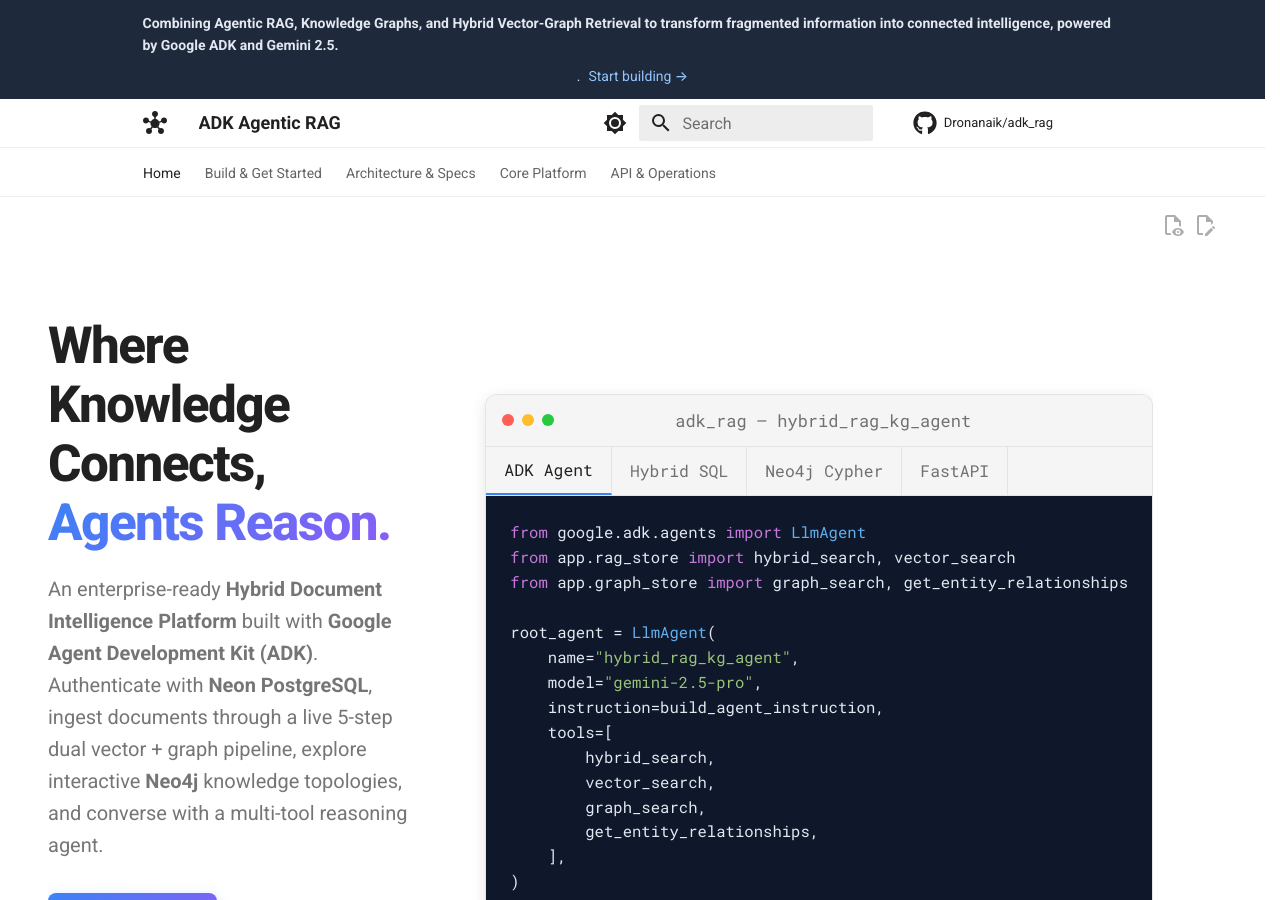
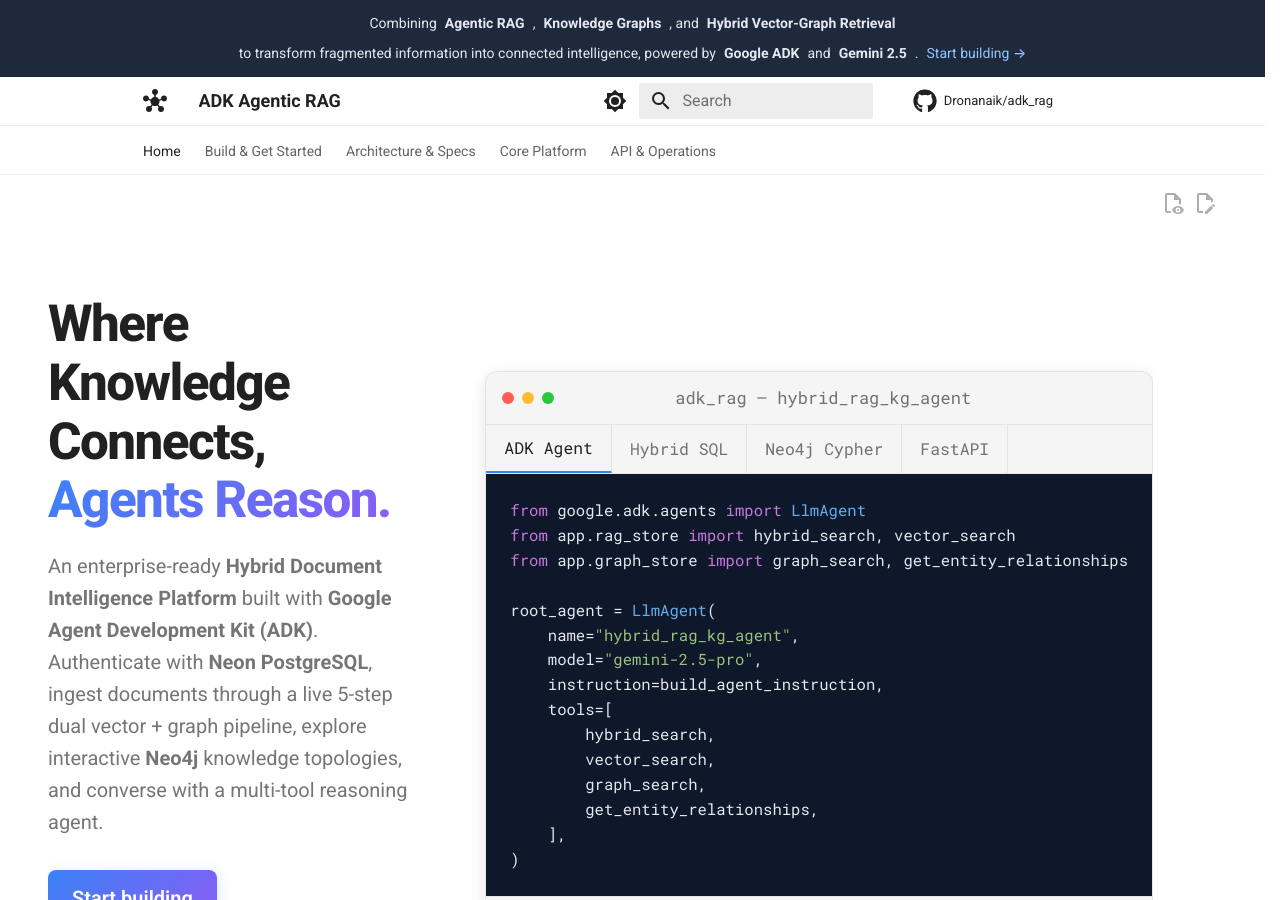
Before and after one commit to Dronanaik/adk_rag, an MkDocs documentation site: the page built from docs/index.md, in a window 1280 px wide and 900 px high. Built offline with MkDocs 1.6.1 and Material for MkDocs 9.7.7, drawn with Linux system fonts in a browser that asks for light colours; comment, search, counter and statistics services are not loaded.

```diff
--- a/mkdocs.yml
+++ b/mkdocs.yml
@@ -1,5 +1,5 @@
 site_name: ADK Agentic RAG
-site_description: Hybrid Document Intelligence Platform powered by Google ADK, Gemini, Neon PostgreSQL (pgvector), and Neo4j Knowledge Graph.
+site_description: Combining Agentic RAG, Knowledge Graphs, and Hybrid Vector-Graph Retrieval to transform fragmented information into connected intelligence, powered by Google ADK and Gemini 2.5.
 site_url: https://dronanaik.github.io/adk_rag/
 repo_url: https://github.com/Dronanaik/adk_rag
 repo_name: Dronanaik/adk_rag
--- a/overrides/main.html
+++ b/overrides/main.html
@@ -3,12 +3,12 @@
 {% block extrahead %}
   <meta property="og:type" content="website">
   <meta property="og:title" content="ADK Agentic RAG + Knowledge Graph">
-  <meta property="og:description" content="Where Knowledge Connects, Agents Reason, and Intelligence Emerges — Hybrid Vector (Neon pgvector) + Knowledge Graph (Neo4j) powered by Google ADK & Gemini.">
+  <meta property="og:description" content="Combining Agentic RAG, Knowledge Graphs, and Hybrid Vector-Graph Retrieval to transform fragmented information into connected intelligence, powered by Google ADK and Gemini 2.5.">
 {% endblock %}
 
 {% block announce %}
 <span class="announce-item">
-  <strong>Combining Agentic RAG, Knowledge Graphs, and Hybrid Vector-Graph Retrieval to transform fragmented information into connected intelligence, powered by Google ADK and Gemini 2.5.</strong>.
+  Combining <strong>Agentic RAG</strong>, <strong>Knowledge Graphs</strong>, and <strong>Hybrid Vector-Graph Retrieval</strong> to transform fragmented information into connected intelligence, powered by <strong>Google ADK</strong> and <strong>Gemini 2.5</strong>.
   <a href="{{ 'INSTALLATION/' | url }}">Start building →</a>
 </span>
 {% endblock %}
```
